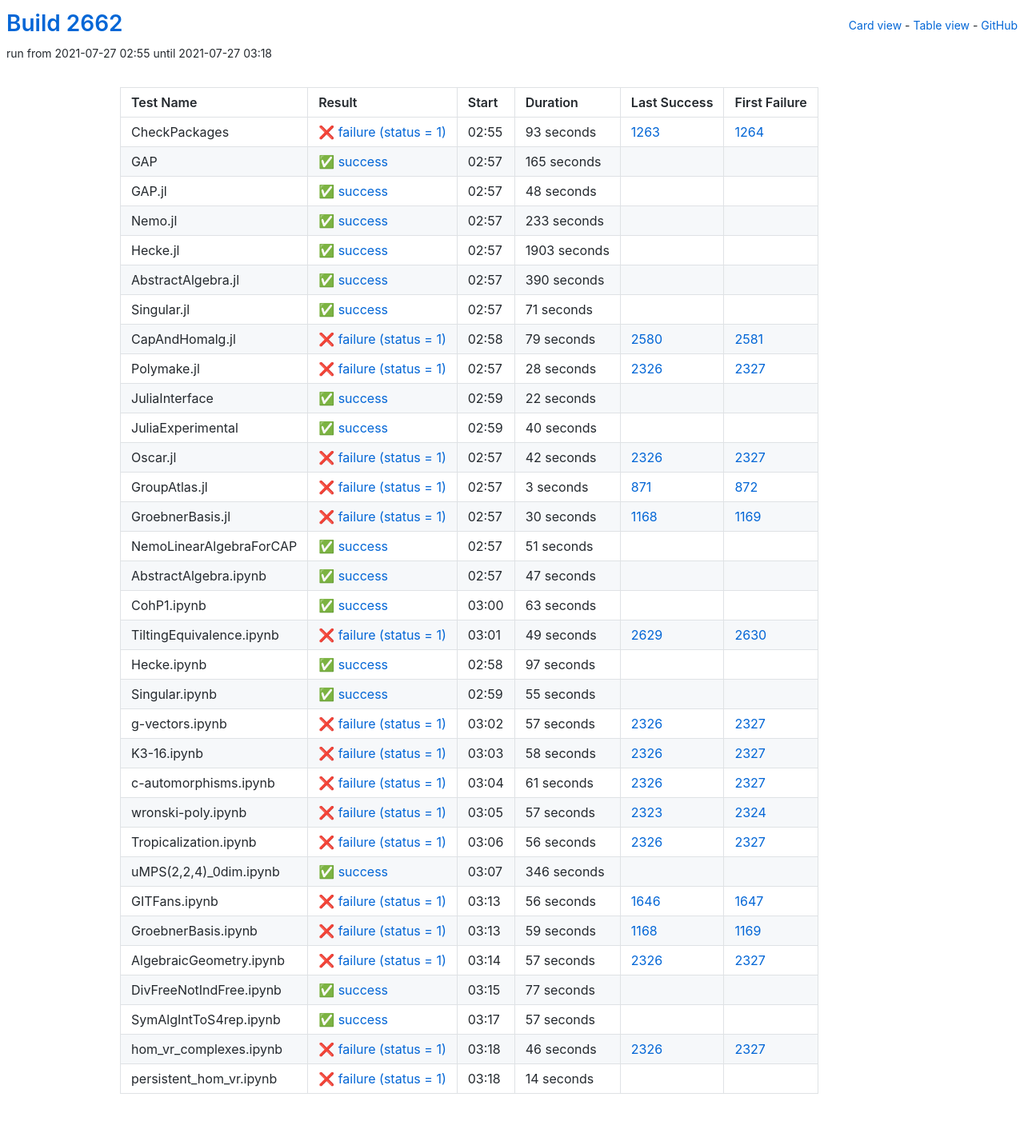
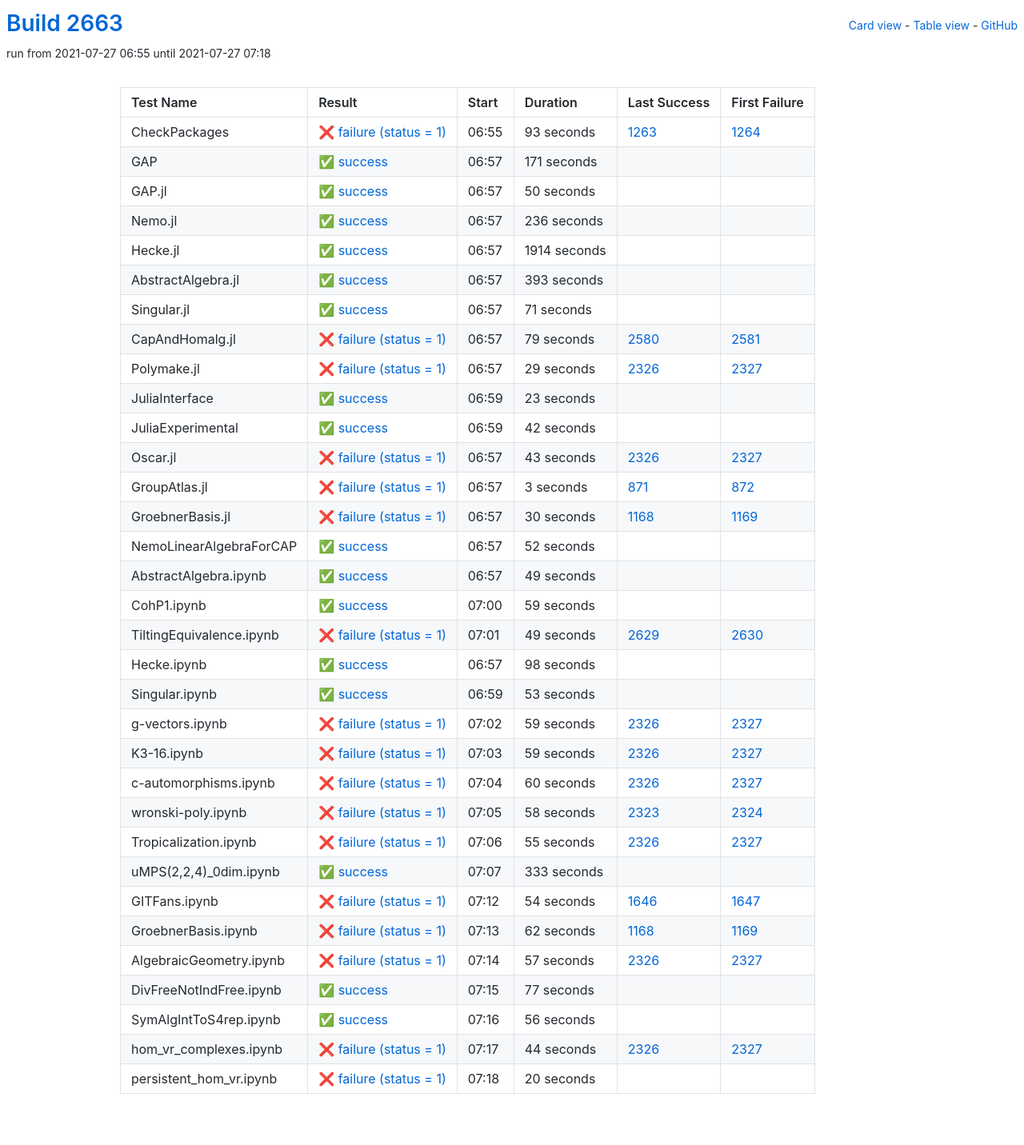
Before and after one commit to oscar-system/oscar-ci-status-stable, a Jekyll site: the page built from table.html, in a window 1280 px wide. Shown: the whole page at 80% size. Built offline with Jekyll 4.4.1, drawn with Linux system fonts in a browser that asks for light colours.

Commit message:
Build #2663

```diff
--- a/_data/ci.yml
+++ b/_data/ci.yml
@@ -1,6 +1,6 @@
 ---
-build: 2662
-build_url: https://oscarci.mathematik.uni-kl.de/job/oscar-stable/2662/
+build: 2663
+build_url: https://oscarci.mathematik.uni-kl.de/job/oscar-stable/2663/
 job: oscar-stable
 organization: oscar-system
 repo: oscar-ci-status-stable
@@ -8,8 +8,8 @@ repourl: https://github.com/oscar-system/oscar-ci-status-stable
 tests:
 - name: CheckPackages
   id: checkpackages
-  log: https://oscarci.mathematik.uni-kl.de/job/oscar-stable/2662/artifact/logs/build-2662/CheckPackages.log
-  start: 2021-07-27 02:55
+  log: https://oscarci.mathematik.uni-kl.de/job/oscar-stable/2663/artifact/logs/build-2663/CheckPackages.log
+  start: 2021-07-27 06:55
   success: false
   exitcode: 1
   status: failure
@@ -20,68 +20,68 @@ tests:
   first_failure_url: https://oscarci.mathematik.uni-kl.de/job/oscar-stable/1264/
 - name: GAP
   id: gap
-  log: https://oscarci.mathematik.uni-kl.de/job/oscar-stable/2662/artifact/logs/build-2662/GAP.log
-  start: 2021-07-27 02:57
+  log: https://oscarci.mathematik.uni-kl.de/job/oscar-stable/2663/artifact/logs/build-2663/GAP.log
+  start: 2021-07-27 06:57
   success: true
   exitcode: 0
   status: success
-  duration: 165
+  duration: 171
   last_success: false
   last_success_url:
   first_failure: false
   first_failure_url:
 - name: GAP.jl
   id: gap-jl
-  log: https://oscarci.mathematik.uni-kl.de/job/oscar-stable/2662/artifact/logs/build-2662/GAP.jl.log
-  start: 2021-07-27 02:57
+  log: https://oscarci.mathematik.uni-kl.de/job/oscar-stable/2663/artifact/logs/build-2663/GAP.jl.log
+  start: 2021-07-27 06:57
   success: true
   exitcode: 0
   status: success
-  duration: 48
+  duration: 50
   last_success: false
   last_success_url:
   first_failure: false
   first_failure_url:
 - name: Nemo.jl
   id: nemo-jl
-  log: https://oscarci.mathematik.uni-kl.de/job/oscar-stable/2662/artifact/logs/build-2662/Nemo.jl.log
-  start: 2021-07-27 02:57
+  log: https://oscarci.mathematik.uni-kl.de/job/oscar-stable/2663/artifact/logs/build-2663/Nemo.jl.log
+  start: 2021-07-27 06:57
   success: true
   exitcode: 0
   status: success
-  duration: 233
+  duration: 236
   last_success: false
   last_success_url:
   first_failure: false
   first_failure_url:
 - name: Hecke.jl
   id: hecke-jl
-  log: https://oscarci.mathematik.uni-kl.de/job/oscar-stable/2662/artifact/logs/build-2662/Hecke.jl.log
-  start: 2021-07-27 02:57
+  log: https://oscarci.mathematik.uni-kl.de/job/oscar-stable/2663/artifact/logs/build-2663/Hecke.jl.log
+  start: 2021-07-27 06:57
   success: true
   exitcode: 0
   status: success
-  duration: 1903
+  duration: 1914
   last_success: false
   last_success_url:
   first_failure: false
   first_failure_url:
 - name: AbstractAlgebra.jl
   id: abstractalgebra-jl
-  log: https://oscarci.mathematik.uni-kl.de/job/oscar-stable/2662/artifact/logs/build-2662/AbstractAlgebra.jl.log
-  start: 2021-07-27 02:57
+  log: https://oscarci.mathematik.uni-kl.de/job/oscar-stable/2663/artifact/logs/build-2663/AbstractAlgebra.jl.log
+  start: 2021-07-27 06:57
   success: true
   exitcode: 0
   status: success
-  duration: 390
+  duration: 393
   last_success: false
   last_success_url:
   first_failure: false
   first_failure_url:
 - name: Singular.jl
   id: singular-jl
-  log: https://oscarci.mathematik.uni-kl.de/job/oscar-stable/2662/artifact/logs/build-2662/Singular.jl.log
-  start: 2021-07-27 02:57
+  log: https://oscarci.mathematik.uni-kl.de/job/oscar-stable/2663/artifact/logs/build-2663/Singular.jl.log
+  start: 2021-07-27 06:57
   success: true
   exitcode: 0
   status: success
@@ -92,8 +92,8 @@ tests:
   first_failure_url:
 - name: CapAndHomalg.jl
   id: capandhomalg-jl
-  log: https://oscarci.mathematik.uni-kl.de/job/oscar-stable/2662/artifact/logs/build-2662/CapAndHomalg.jl.log
-  start: 2021-07-27 02:58
+  log: https://oscarci.mathematik.uni-kl.de/job/oscar-stable/2663/artifact/logs/build-2663/CapAndHomalg.jl.log
+  start: 2021-07-27 06:57
   success: false
   exitcode: 1
   status: failure
@@ -104,56 +104,56 @@ tests:
   first_failure_url: https://oscarci.mathematik.uni-kl.de/job/oscar-stable/2581/
 - name: Polymake.jl
   id: polymake-jl
-  log: https://oscarci.mathematik.uni-kl.de/job/oscar-stable/2662/artifact/logs/build-2662/Polymake.jl.log
-  start: 2021-07-27 02:57
+  log: https://oscarci.mathematik.uni-kl.de/job/oscar-stable/2663/artifact/logs/build-2663/Polymake.jl.log
+  start: 2021-07-27 06:57
   success: false
   exitcode: 1
   status: failure
-  duration: 28
+  duration: 29
   last_success: 2326
   last_success_url: https://oscarci.mathematik.uni-kl.de/job/oscar-stable/2326/
   first_failure: 2327
   first_failure_url: https://oscarci.mathematik.uni-kl.de/job/oscar-stable/2327/
 - name: JuliaInterface
   id: juliainterface
-  log: https://oscarci.mathematik.uni-kl.de/job/oscar-stable/2662/artifact/logs/build-2662/JuliaInterface.log
-  start: 2021-07-27 02:59
+  log: https://oscarci.mathematik.uni-kl.de/job/oscar-stable/2663/artifact/logs/build-2663/JuliaInterface.log
+  start: 2021-07-27 06:59
   success: true
   exitcode: 0
   status: success
-  duration: 22
+  duration: 23
   last_success: false
   last_success_url:
   first_failure: false
   first_failure_url:
 - name: JuliaExperimental
   id: juliaexperimental
-  log: https://oscarci.mathematik.uni-kl.de/job/oscar-stable/2662/artifact/logs/build-2662/JuliaExperimental.log
-  start: 2021-07-27 02:59
+  log: https://oscarci.mathematik.uni-kl.de/job/oscar-stable/2663/artifact/logs/build-2663/JuliaExperimental.log
+  start: 2021-07-27 06:59
   success: true
   exitcode: 0
   status: success
-  duration: 40
+  duration: 42
   last_success: false
   last_success_url:
   first_failure: false
   first_failure_url:
 - name: Oscar.jl
   id: oscar-jl
-  log: https://oscarci.mathematik.uni-kl.de/job/oscar-stable/2662/artifact/logs/build-2662/Oscar.jl.log
-  start: 2021-07-27 02:57
+  log: https://oscarci.mathematik.uni-kl.de/job/oscar-stable/2663/artifact/logs/build-2663/Oscar.jl.log
+  start: 2021-07-27 06:57
   success: false
   exitcode: 1
   status: failure
-  duration: 42
+  duration: 43
   last_success: 2326
   last_success_url: https://oscarci.mathematik.uni-kl.de/job/oscar-stable/2326/
   first_failure: 2327
   first_failure_url: https://oscarci.mathematik.uni-kl.de/job/oscar-stable/2327/
 - name: GroupAtlas.jl
   id: groupatlas-jl
-  log: https://oscarci.mathematik.uni-kl.de/job/oscar-stable/2662/artifact/logs/build-2662/GroupAtlas.jl.log
-  start: 2021-07-27 02:57
+  log: https://oscarci.mathematik.uni-kl.de/job/oscar-stable/2663/artifact/logs/build-2663/GroupAtlas.jl.log
+  start: 2021-07-27 06:57
   success: false
   exitcode: 1
   status: failure
@@ -164,8 +164,8 @@ tests:
   first_failure_url: https://oscarci.mathematik.uni-kl.de/job/oscar-stable/872/
 - name: GroebnerBasis.jl
   id: groebnerbasis-jl
-  log: https://oscarci.mathematik.uni-kl.de/job/oscar-stable/2662/artifact/logs/build-2662/GroebnerBasis.jl.log
-  start: 2021-07-27 02:57
+  log: https://oscarci.mathematik.uni-kl.de/job/oscar-stable/2663/artifact/logs/build-2663/GroebnerBasis.jl.log
+  start: 2021-07-27 06:57
   success: false
   exitcode: 1
   status: failure
@@ -176,44 +176,44 @@ tests:
   first_failure_url: https://oscarci.mathematik.uni-kl.de/job/oscar-stable/1169/
 - name: NemoLinearAlgebraForCAP
   id: nemolinearalgebraforcap
-  log: https://oscarci.mathematik.uni-kl.de/job/oscar-stable/2662/artifact/logs/build-2662/NemoLinearAlgebraForCAP.log
-  start: 2021-07-27 02:57
+  log: https://oscarci.mathematik.uni-kl.de/job/oscar-stable/2663/artifact/logs/build-2663/NemoLinearAlgebraForCAP.log
+  start: 2021-07-27 06:57
   success: true
   exitcode: 0
   status: success
-  duration: 51
+  duration: 52
   last_success: false
   last_success_url:
   first_failure: false
   first_failure_url:
 - name: AbstractAlgebra.ipynb
   id: abstractalgebra-ipynb
-  log: https://oscarci.mathematik.uni-kl.de/job/oscar-stable/2662/artifact/logs/build-2662/AbstractAlgebra.ipynb.log
-  start: 2021-07-27 02:57
+  log: https://oscarci.mathematik.uni-kl.de/job/oscar-stable/2663/artifact/logs/build-2663/AbstractAlgebra.ipynb.log
+  start: 2021-07-27 06:57
   success: true
   exitcode: 0
   status: success
-  duration: 47
+  duration: 49
   last_success: false
   last_success_url:
   first_failure: false
   first_failure_url:
 - name: CohP1.ipynb
   id: cohp1-ipynb
-  log: https://oscarci.mathematik.uni-kl.de/job/oscar-stable/2662/artifact/logs/build-2662/CohP1.ipynb.log
-  start: 2021-07-27 03:00
+  log: https://oscarci.mathematik.uni-kl.de/job/oscar-stable/2663/artifact/logs/build-2663/CohP1.ipynb.log
+  start: 2021-07-27 07:00
   success: true
   exitcode: 0
   status: success
-  duration: 63
+  duration: 59
   last_success: false
   last_success_url:
   first_failure: false
   first_failure_url:
 - name: TiltingEquivalence.ipynb
   id: tiltingequivalence-ipynb
-  log: https://oscarci.mathematik.uni-kl.de/job/oscar-stable/2662/artifact/logs/build-2662/TiltingEquivalence.ipynb.log
-  start: 2021-07-27 03:01
+  log: https://oscarci.mathematik.uni-kl.de/job/oscar-stable/2663/artifact/logs/build-2663/TiltingEquivalence.ipynb.log
+  start: 2021-07-27 07:01
   success: false
   exitcode: 1
   status: failure
@@ -224,128 +224,128 @@ tests:
   first_failure_url: https://oscarci.mathematik.uni-kl.de/job/oscar-stable/2630/
 - name: Hecke.ipynb
   id: hecke-ipynb
-  log: https://oscarci.mathematik.uni-kl.de/job/oscar-stable/2662/artifact/logs/build-2662/Hecke.ipynb.log
-  start: 2021-07-27 02:58
+  log: https://oscarci.mathematik.uni-kl.de/job/oscar-stable/2663/artifact/logs/build-2663/Hecke.ipynb.log
+  start: 2021-07-27 06:57
   success: true
   exitcode: 0
   status: success
-  duration: 97
+  duration: 98
   last_success: false
   last_success_url:
   first_failure: false
   first_failure_url:
 - name: Singular.ipynb
   id: singular-ipynb
-  log: https://oscarci.mathematik.uni-kl.de/job/oscar-stable/2662/artifact/logs/build-2662/Singular.ipynb.log
-  start: 2021-07-27 02:59
+  log: https://oscarci.mathematik.uni-kl.de/job/oscar-stable/2663/artifact/logs/build-2663/Singular.ipynb.log
+  start: 2021-07-27 06:59
   success: true
   exitcode: 0
   status: success
-  duration: 55
+  duration: 53
   last_success: false
   last_success_url:
   first_failure: false
   first_failure_url:
 - name: g-vectors.ipynb
   id: g-vectors-ipynb
-  log: https://oscarci.mathematik.uni-kl.de/job/oscar-stable/2662/artifact/logs/build-2662/g-vectors.ipynb.log
-  start: 2021-07-27 03:02
+  log: https://oscarci.mathematik.uni-kl.de/job/oscar-stable/2663/artifact/logs/build-2663/g-vectors.ipynb.log
+  start: 2021-07-27 07:02
   success: false
   exitcode: 1
   status: failure
-  duration: 57
+  duration: 59
   last_success: 2326
   last_success_url: https://oscarci.mathematik.uni-kl.de/job/oscar-stable/2326/
   first_failure: 2327
   first_failure_url: https://oscarci.mathematik.uni-kl.de/job/oscar-stable/2327/
 - name: K3-16.ipynb
   id: k3-16-ipynb
-  log: https://oscarci.mathematik.uni-kl.de/job/oscar-stable/2662/artifact/logs/build-2662/K3-16.ipynb.log
-  start: 2021-07-27 03:03
+  log: https://oscarci.mathematik.uni-kl.de/job/oscar-stable/2663/artifact/logs/build-2663/K3-16.ipynb.log
+  start: 2021-07-27 07:03
   success: false
   exitcode: 1
   status: failure
-  duration: 58
+  duration: 59
   last_success: 2326
   last_success_url: https://oscarci.mathematik.uni-kl.de/job/oscar-stable/2326/
   first_failure: 2327
   first_failure_url: https://oscarci.mathematik.uni-kl.de/job/oscar-stable/2327/
 - name: c-automorphisms.ipynb
   id: c-automorphisms-ipynb
-  log: https://oscarci.mathematik.uni-kl.de/job/oscar-stable/2662/artifact/logs/build-2662/c-automorphisms.ipynb.log
-  start: 2021-07-27 03:04
+  log: https://oscarci.mathematik.uni-kl.de/job/oscar-stable/2663/artifact/logs/build-2663/c-automorphisms.ipynb.log
+  start: 2021-07-27 07:04
   success: false
   exitcode: 1
   status: failure
-  duration: 61
+  duration: 60
   last_success: 2326
   last_success_url: https://oscarci.mathematik.uni-kl.de/job/oscar-stable/2326/
   first_failure: 2327
   first_failure_url: https://oscarci.mathematik.uni-kl.de/job/oscar-stable/2327/
 - name: wronski-poly.ipynb
   id: wronski-poly-ipynb
-  log: https://oscarci.mathematik.uni-kl.de/job/oscar-stable/2662/artifact/logs/build-2662/wronski-poly.ipynb.log
-  start: 2021-07-27 03:05
+  log: https://oscarci.mathematik.uni-kl.de/job/oscar-stable/2663/artifact/logs/build-2663/wronski-poly.ipynb.log
+  start: 2021-07-27 07:05
   success: false
   exitcode: 1
   status: failure
-  duration: 57
+  duration: 58
   last_success: 2323
   last_success_url: https://oscarci.mathematik.uni-kl.de/job/oscar-stable/2323/
   first_failure: 2324
   first_failure_url: https://oscarci.mathematik.uni-kl.de/job/oscar-stable/2324/
 - name: Tropicalization.ipynb
   id: tropicalization-ipynb
-  log: https://oscarci.mathematik.uni-kl.de/job/oscar-stable/2662/artifact/logs/build-2662/Tropicalization.ipynb.log
-  start: 2021-07-27 03:06
+  log: https://oscarci.mathematik.uni-kl.de/job/oscar-stable/2663/artifact/logs/build-2663/Tropicalization.ipynb.log
+  start: 2021-07-27 07:06
   success: false
   exitcode: 1
   status: failure
-  duration: 56
+  duration: 55
   last_success: 2326
   last_success_url: https://oscarci.mathematik.uni-kl.de/job/oscar-stable/2326/
   first_failure: 2327
   first_failure_url: https://oscarci.mathematik.uni-kl.de/job/oscar-stable/2327/
 - name: uMPS(2,2,4)_0dim.ipynb
   id: umps-2-2-4-0dim-ipynb
-  log: https://oscarci.mathematik.uni-kl.de/job/oscar-stable/2662/artifact/logs/build-2662/uMPS-2-2-4-_0dim.ipynb.log
-  start: 2021-07-27 03:07
+  log: https://oscarci.mathematik.uni-kl.de/job/oscar-stable/2663/artifact/logs/build-2663/uMPS-2-2-4-_0dim.ipynb.log
+  start: 2021-07-27 07:07
   success: true
   exitcode: 0
   status: success
-  duration: 346
+  duration: 333
   last_success: false
   last_success_url:
   first_failure: false
   first_failure_url:
 - name: GITFans.ipynb
   id: gitfans-ipynb
-  log: https://oscarci.mathematik.uni-kl.de/job/oscar-stable/2662/artifact/logs/build-2662/GITFans.ipynb.log
-  start: 2021-07-27 03:13
+  log: https://oscarci.mathematik.uni-kl.de/job/oscar-stable/2663/artifact/logs/build-2663/GITFans.ipynb.log
+  start: 2021-07-27 07:12
   success: false
   exitcode: 1
   status: failure
-  duration: 56
+  duration: 54
   last_success: 1646
   last_success_url: https://oscarci.mathematik.uni-kl.de/job/oscar-stable/1646/
   first_failure: 1647
   first_failure_url: https://oscarci.mathematik.uni-kl.de/job/oscar-stable/1647/
 - name: GroebnerBasis.ipynb
   id: groebnerbasis-ipynb
-  log: https://oscarci.mathematik.uni-kl.de/job/oscar-stable/2662/artifact/logs/build-2662/GroebnerBasis.ipynb.log
-  start: 2021-07-27 03:13
+  log: https://oscarci.mathematik.uni-kl.de/job/oscar-stable/2663/artifact/logs/build-2663/GroebnerBasis.ipynb.log
+  start: 2021-07-27 07:13
   success: false
   exitcode: 1
   status: failure
-  duration: 59
+  duration: 62
   last_success: 1168
   last_success_url: https://oscarci.mathematik.uni-kl.de/job/oscar-stable/1168/
   first_failure: 1169
   first_failure_url: https://oscarci.mathematik.uni-kl.de/job/oscar-stable/1169/
 - name: AlgebraicGeometry.ipynb
   id: algebraicgeometry-ipynb
-  log: https://oscarci.mathematik.uni-kl.de/job/oscar-stable/2662/artifact/logs/build-2662/AlgebraicGeometry.ipynb.log
-  start: 2021-07-27 03:14
+  log: https://oscarci.mathematik.uni-kl.de/job/oscar-stable/2663/artifact/logs/build-2663/AlgebraicGeometry.ipynb.log
+  start: 2021-07-27 07:14
   success: false
   exitcode: 1
   status: failure
@@ -356,8 +356,8 @@ tests:
   first_failure_url: https://oscarci.mathematik.uni-kl.de/job/oscar-stable/2327/
 - name: DivFreeNotIndFree.ipynb
   id: divfreenotindfree-ipynb
-  log: https://oscarci.mathematik.uni-kl.de/job/oscar-stable/2662/artifact/logs/build-2662/DivFreeNotIndFree.ipynb.log
-  start: 2021-07-27 03:15
+  log: https://oscarci.mathematik.uni-kl.de/job/oscar-stable/2663/artifact/logs/build-2663/DivFreeNotIndFree.ipynb.log
+  start: 2021-07-27 07:15
   success: true
   exitcode: 0
   status: success
@@ -368,36 +368,36 @@ tests:
   first_failure_url:
 - name: SymAlgIntToS4rep.ipynb
   id: symalginttos4rep-ipynb
-  log: https://oscarci.mathematik.uni-kl.de/job/oscar-stable/2662/artifact/logs/build-2662/SymAlgIntToS4rep.ipynb.log
-  start: 2021-07-27 03:17
+  log: https://oscarci.mathematik.uni-kl.de/job/oscar-stable/2663/artifact/logs/build-2663/SymAlgIntToS4rep.ipynb.log
+  start: 2021-07-27 07:16
   success: true
   exitcode: 0
   status: success
-  duration: 57
+  duration: 56
   last_success: false
   last_success_url:
   first_failure: false
   first_failure_url:
 - name: hom_vr_complexes.ipynb
   id: hom-vr-complexes-ipynb
-  log: https://oscarci.mathematik.uni-kl.de/job/oscar-stable/2662/artifact/logs/build-2662/hom_vr_complexes.ipynb.log
-  start: 2021-07-27 03:18
+  log: https://oscarci.mathematik.uni-kl.de/job/oscar-stable/2663/artifact/logs/build-2663/hom_vr_complexes.ipynb.log
+  start: 2021-07-27 07:17
   success: false
   exitcode: 1
   status: failure
-  duration: 46
+  duration: 44
   last_success: 2326
   last_success_url: https://oscarci.mathematik.uni-kl.de/job/oscar-stable/2326/
   first_failure: 2327
   first_failure_url: https://oscarci.mathematik.uni-kl.de/job/oscar-stable/2327/
 - name: persistent_hom_vr.ipynb
   id: persistent-hom-vr-ipynb
-  log: https://oscarci.mathematik.uni-kl.de/job/oscar-stable/2662/artifact/logs/build-2662/persistent_hom_vr.ipynb.log
-  start: 2021-07-27 03:18
+  log: https://oscarci.mathematik.uni-kl.de/job/oscar-stable/2663/artifact/logs/build-2663/persistent_hom_vr.ipynb.log
+  start: 2021-07-27 07:18
   success: false
   exitcode: 1
   status: failure
-  duration: 14
+  duration: 20
   last_success: false
   last_success_url:
   first_failure: false
```
Also changed, not shown: README.md.
